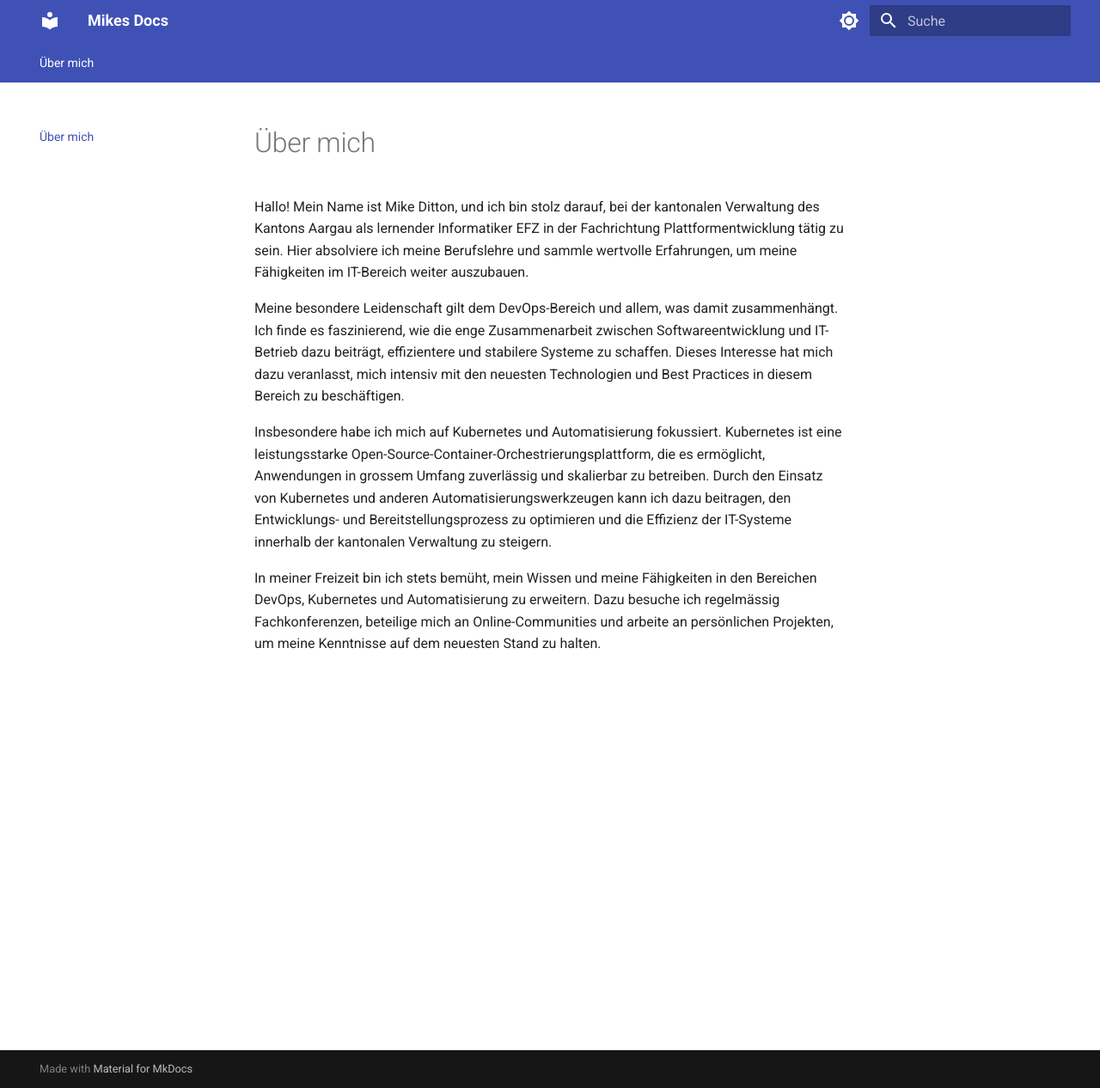
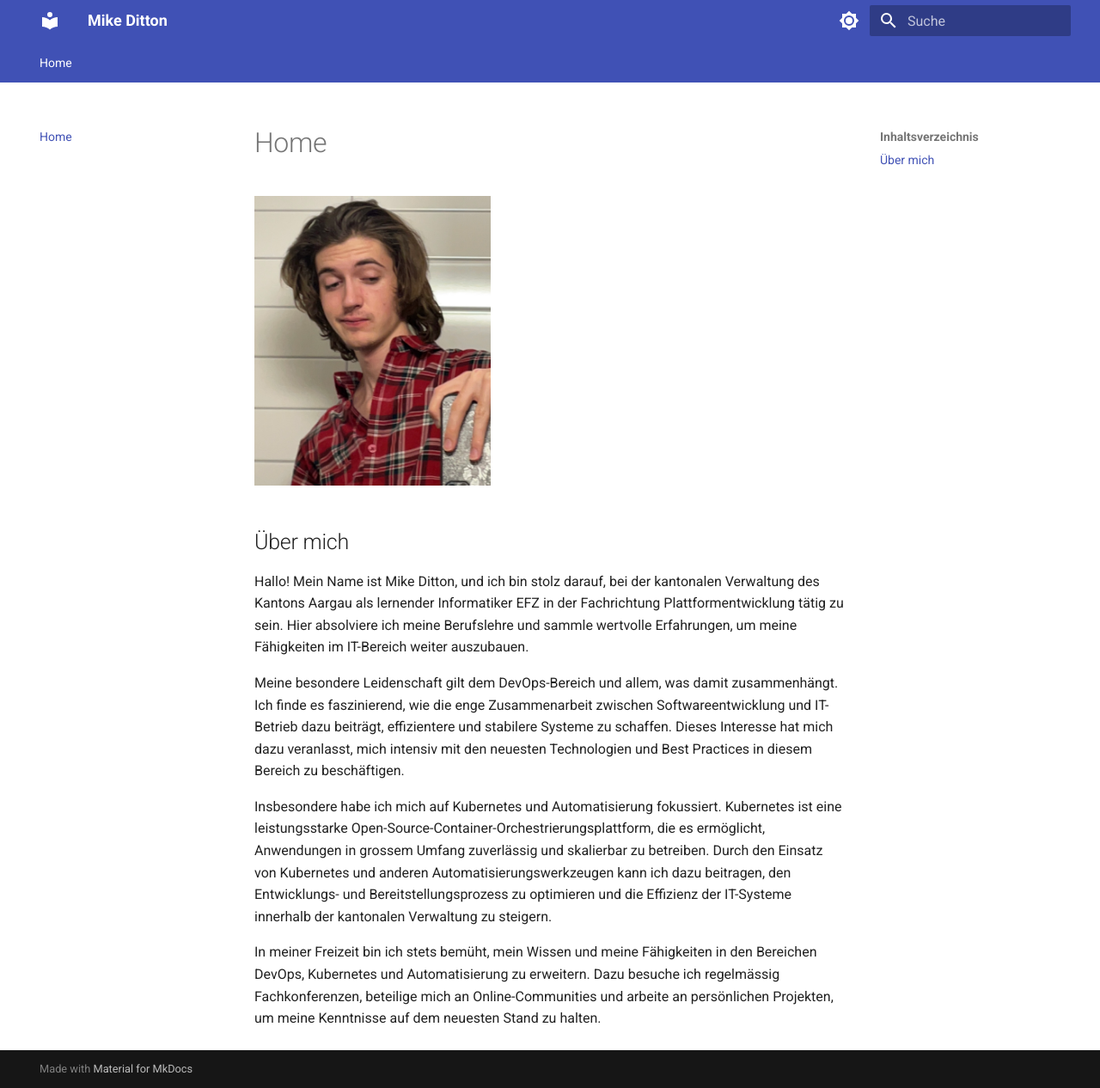
Before and after one commit to mikeshootzz/docs, an MkDocs documentation site: the page built from docs/index.md, in a window 1280 px wide and 1266 px high. Shown: the whole window at 86% size. Built offline with MkDocs 1.6.1 and Material for MkDocs 9.7.7, drawn with Linux system fonts in a browser that asks for light colours.

Commit message:
docs update

```diff
--- a/docs/index.md
+++ b/docs/index.md
@@ -1,4 +1,8 @@
-# Über mich
+# Home
+
+<img src="images/me.jpeg" width="40%" >
+
+## Über mich
 
 Hallo! Mein Name ist Mike Ditton, und ich bin stolz darauf, bei der kantonalen Verwaltung des Kantons Aargau als lernender Informatiker EFZ in der Fachrichtung Plattformentwicklung tätig zu sein. Hier absolviere ich meine Berufslehre und sammle wertvolle Erfahrungen, um meine Fähigkeiten im IT-Bereich weiter auszubauen.
 
--- a/mkdocs.yml
+++ b/mkdocs.yml
@@ -1,4 +1,4 @@
-site_name: Mikes Docs
+site_name: Mike Ditton
 extra_css:
   - stylesheets/extra.css
 theme:
```
Also changed, not shown: docs/images/me.jpeg (added).
